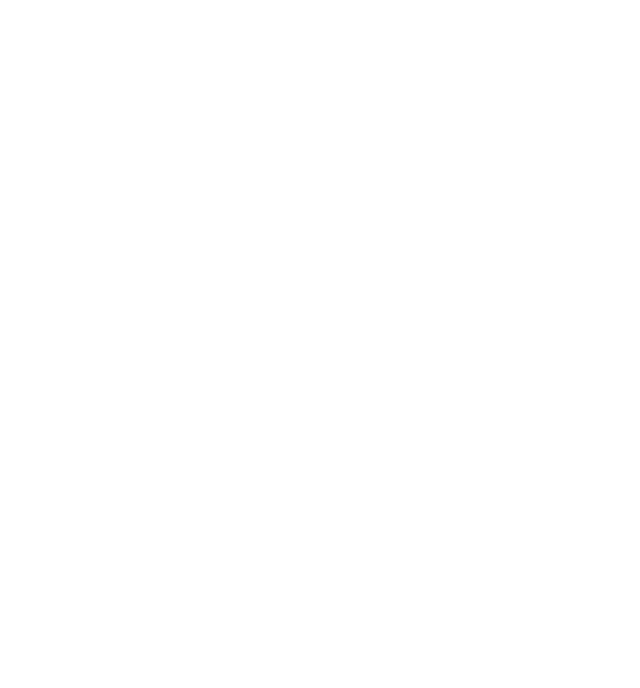
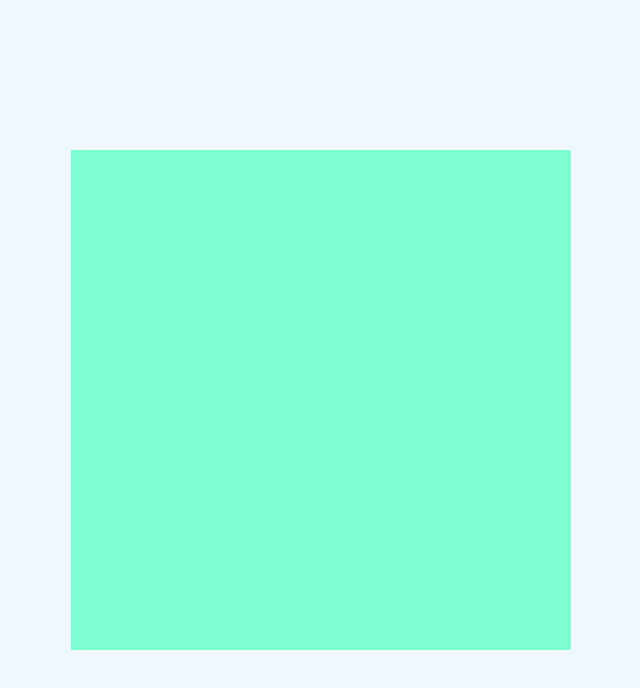
Before and after one commit to angusgee/tic-tac-toe, a plain HTML site: page index.html in a window 1280 px wide. Shown: the whole page, without its empty margins (319-959 px from the left). Drawn offline with Linux system fonts and the light colour scheme.

Commit message:
Feat: add container div to hold game board

```diff
--- a/app.js
+++ b/app.js
@@ -98,3 +98,4 @@ var gameLogic = (function () {
         },
     };
 })();
+var displayController = (function () { })();
--- a/index.html
+++ b/index.html
@@ -5,7 +5,10 @@
         <meta name="viewport" content="width=device-width, initial-scale=1.0" />
         <title>Tic Tac Toe by AngusG</title>
         <script src="/app.js"></script>
-        <link rel="shortcut icon" href="./favicon.ico" type="image/x-icon" />
+        <link rel="icon" href="favicon.ico" type="image/x-icon" />
+        <link rel="stylesheet" href="/styles.css" />
     </head>
-    <body></body>
+    <body>
+        <div class="container"></div>
+    </body>
 </html>
--- a/styles.css
+++ b/styles.css
@@ -0,0 +1,18 @@
+* {
+    box-sizing: border-box;
+    margin: 0;
+    padding: 0;
+}
+
+body {
+    background-color: aliceblue;
+    display: grid;
+    place-items: center;
+    height: 100vh;
+}
+
+.container {
+    background-color: aquamarine;
+    min-width: 500px;
+    min-height: 500px;
+}
```
Also changed, not shown: 1 other file.
